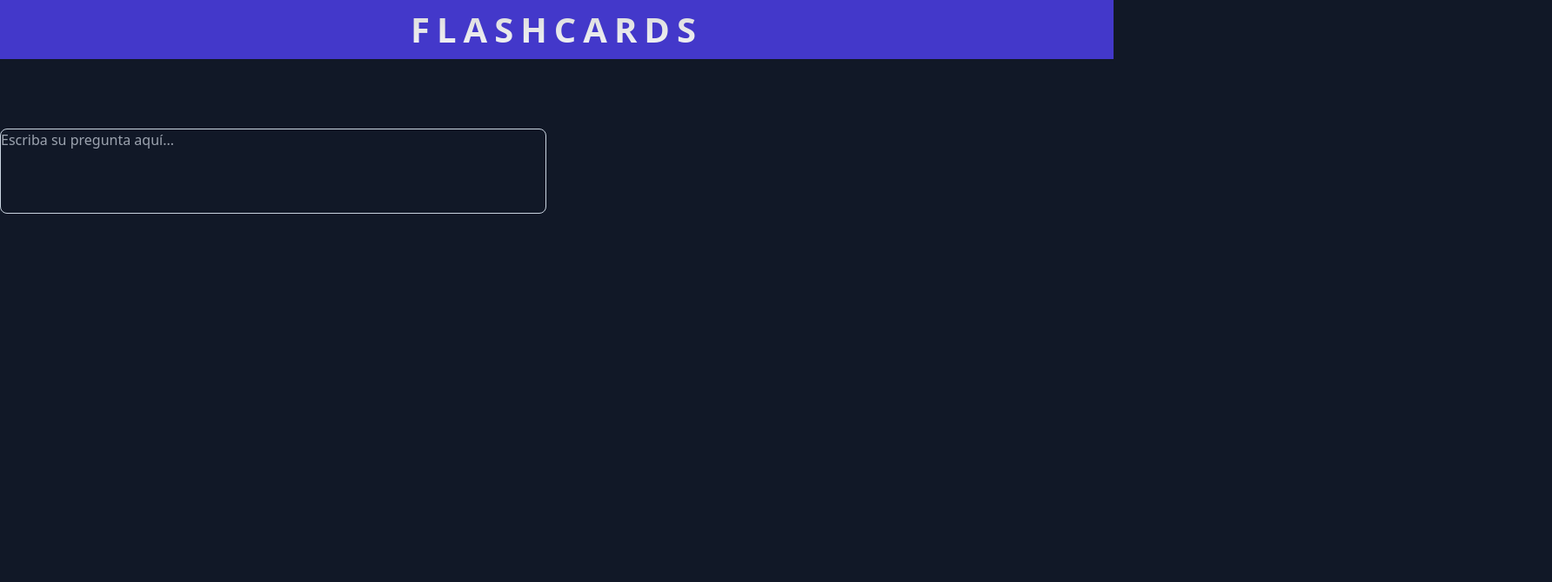
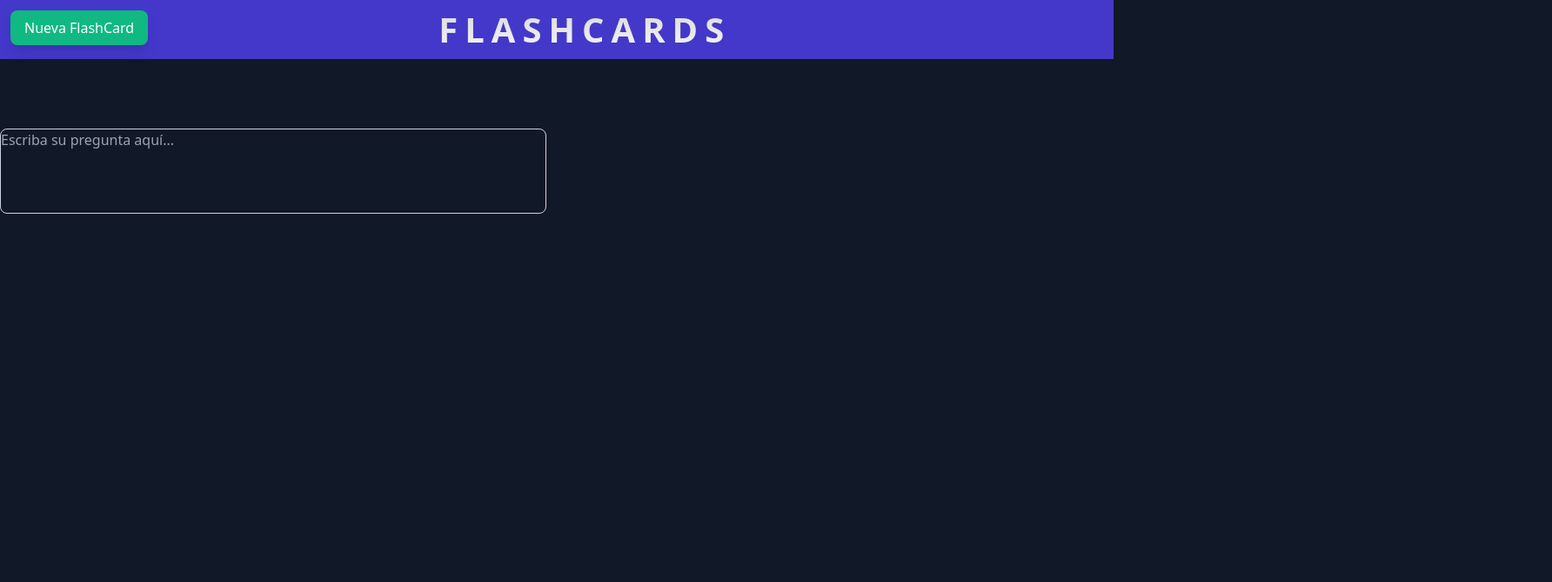
Before and after one commit to LaniakeaArmstrong/flashcards, a Next.js app: page / in a window 1280 px wide. Shown: the top 670 px of the page at 87% size, 1784 px wide, since content can reach past the window. Built offline with nearby package versions, Linux system fonts and the light colour scheme.

Commit message:
Añadir botón en navbar para crear flashcards

```diff
--- a/src/app/layout.jsx
+++ b/src/app/layout.jsx
@@ -1,18 +1,39 @@
+"use client"
 import './globals.css'
+import Link from 'next/link'
+import { usePathname } from 'next/navigation'
+
 
 export default function RootLayout({ children }) {
+  const path = usePathname();
+
   return (
     <html>
       <body className='bg-gray-900'>
-        <nav className='flex justify-center bg-indigo-700'>
+        <nav className='bg-indigo-700'>
+          <button
+            type='button'
+            className='text-white bg-emerald-500 hover:bg-green-500
+              rounded-lg font-medium active:top-[15px] shadow-lg absolute py-2 px-4 left-3 top-3'>
+            { path === "/new" ?
+              (<Link href="/">Regresar</Link>)
+              :
+              (<Link href="/new">Nueva FlashCard</Link>)
+            }
+          </button>
+
           <h1
-          className="
-            font-extrabold text-[2.5rem] tracking-[.20em] py-1 select-none
-            hover:cursor-default hover:text-[2.8rem] duration-[300ms] hover:tracking-[.30em]
-            bg-gradient-to-b from-neutral-300 to-slate-50 text-transparent bg-clip-text
-            ">FLASHCARDS</h1>
+            className="
+            from-neutral-300 to-slate-50 bg-gradient-to-b
+            hover:cursor-default hover:text-[2.8rem]
+            font-extrabold text-[2.5rem] tracking-[.20em] duration-[300ms]
+            py-1 select-none text-transparent bg-clip-text relative left-[39.4%]">
+            FLASHCARDS
+          </h1>
         </nav>
-        {children}
+
+        { children }
+
       </body>
     </html>
   )
```
